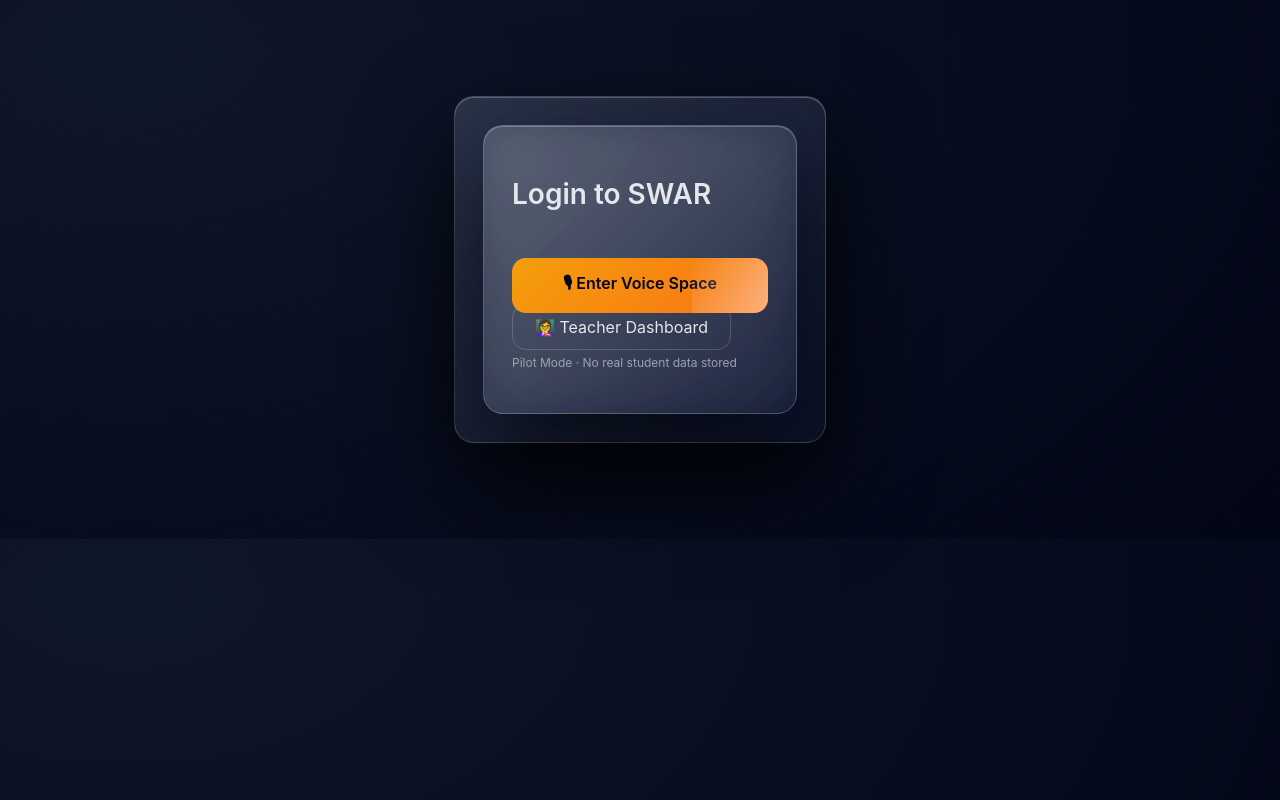
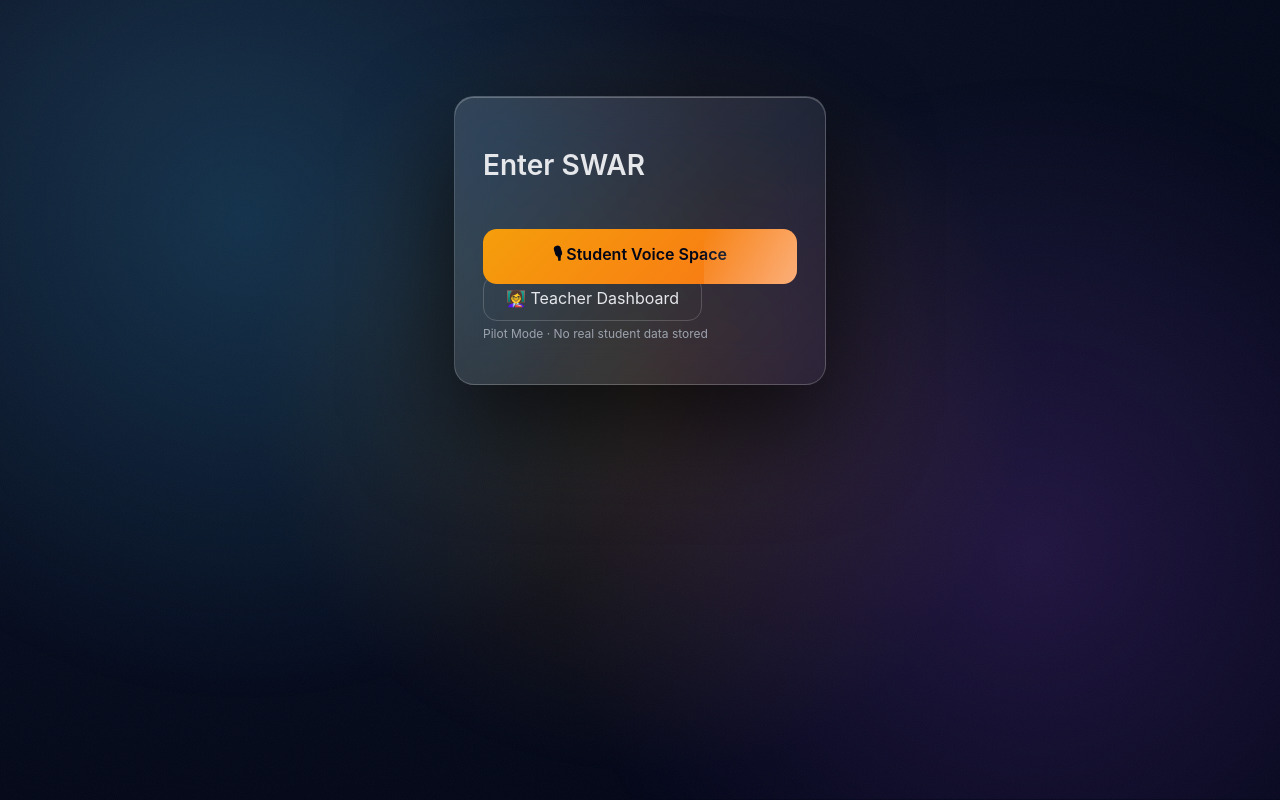
Before and after one commit to raghav-kapoor27/swar-platform, a Next.js app: page /login in a window 1280 px wide. Built offline with nearby package versions, Linux system fonts and the light colour scheme.

Commit message:
Update page.tsx

```diff
--- a/app/login/page.tsx
+++ b/app/login/page.tsx
@@ -1,22 +1,25 @@
 export default function Login() {
   return (
+    <div className="ai-stage">
+      <div className="ai-field" />
+      <div className="ai-noise" />
+
       <main className="container" style={{ maxWidth: "420px" }}>
-      <div className="card glow">
         <div className="card">
-        <h2 className="h2">Login to SWAR</h2>
+          <h2 className="h2">Enter SWAR</h2>
 
           <a
             href="/student"
             className="button-primary"
-          style={{ width: "100%", marginTop: "24px", textAlign: "center" }}
+            style={{ marginTop: "24px", width: "100%", textAlign: "center" }}
           >
-          🎙 Enter Voice Space
+            🎙 Student Voice Space
           </a>
 
           <a
             href="/teacher"
             className="button-secondary"
-          style={{ width: "100%", marginTop: "16px", textAlign: "center" }}
+            style={{ marginTop: "16px", width: "100%", textAlign: "center" }}
           >
             👩‍🏫 Teacher Dashboard
           </a>
@@ -25,7 +28,7 @@ export default function Login() {
             Pilot Mode · No real student data stored
           </p>
         </div>
+      </main>
     </div>
-    </main>
   )
 }
```
Lines whose indentation alone changed are shown as unchanged.
